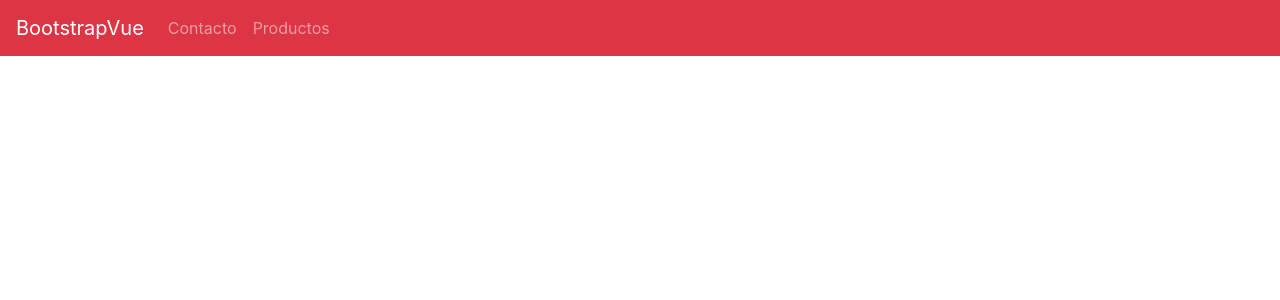
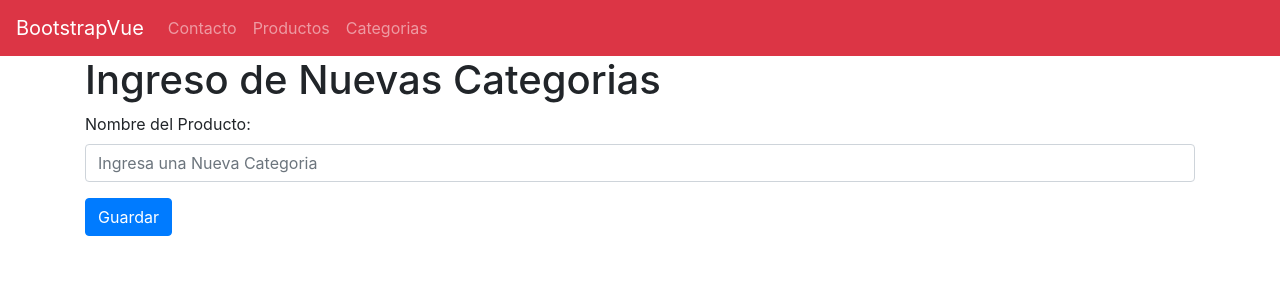
Before and after one commit to Inferno2094/aprendiendo_nuxt, a Nuxt app: page /categorias/crear in a window 1280 px wide. Shown: the top 300 px of the page. Built offline with nearby package versions, Linux system fonts and the light colour scheme.

Commit message:
Categorias

```diff
--- a/components/navbar.vue
+++ b/components/navbar.vue
@@ -16,6 +16,9 @@
                 <b-nav-item href="/productos">
                     Productos
                 </b-nav-item>
+                <b-nav-item href="/categorias">
+                    Categorias
+                </b-nav-item>
             </b-navbar-nav>
         </b-collapse>
     </b-navbar>
--- /dev/null
+++ b/pages/categorias/crear.vue
@@ -0,0 +1,54 @@
+<template>
+    <div class="container">
+        <div class="row">
+            <div class="col-sm-12">
+                <h1>Ingreso de Nuevas Categorias</h1>
+            </div>
+        </div>
+        <form name="frmdatos" @submit.prevent="guerdarCategoria">
+            <div class="row">
+                <div class="col-sm-12">
+                    <div class="form-group">
+                        <label for="categoria">Nombre del Producto:</label>
+                        <input type="text" class="form-control" v-model="form.categoria" placeholder="Ingresa una Nueva Categoria" name="categoria" id="categoria">
+                    </div>
+                </div>
+            </div>
+            <div class="row">
+                <div class="col-sm-12">
+                    <b-button v-if="guardado" type="submit" variant="primary">Guardar</b-button>
+                    <b-spinner v-if="guardando" label="Loading..."></b-spinner>
+                </div>
+            </div>
+        </form>
+    </div>
+</template>
+
+<script>
+
+import {db} from '../../services/firebase'
+
+export default {
+    data(){
+        return{
+            form: {
+                categoria: ''
+            },
+
+            guardado: true,
+            guardando: false,
+        }
+    },
+    methods: {
+        guerdarCategoria(){
+            this.guardado = false
+            this.guardando = true
+            db.collection("categorias").add(this.form).then(res => {
+                this.$router.push({
+                    path: "/categorias"
+                })
+            })
+        }
+    }
+}
+</script>
--- /dev/null
+++ b/pages/categorias/index.vue
@@ -0,0 +1,85 @@
+<template>
+  <div class="row mt-3">
+    <div class="col-sm-6">
+      <h2>listado de Categorias</h2>
+    </div>
+    <div class="col-sm-6">
+      <b-button class="primary" href="/categorias/crear">Nueva</b-button>
+    </div>
+    <div class="row mt-2">
+      <div class="col-sm-12">
+        <b-table
+          id="categorias"
+          responsive
+          striped
+          hover
+          :fields="fields"
+          :items="categorias"
+          :per-page="perPage"
+          :current-page="currentPage"
+          small
+        >
+          <template slot="acciones" slot-scope="data">
+            <b-button variant="success">Editar</b-button>
+            <b-button variant="danger" @click="eliminarCategoria(data.item.id)">Eliminar</b-button>
+          </template>
+        </b-table>
+        <b-pagination
+          v-model="currentPage"
+          :total-rows="rows"
+          :per-page="perPage"
+          aria-controls="categorias"
+        ></b-pagination>
+      </div>
+    </div>
+  </div>
+</template>
+
+<script>
+import { db } from "../../services/firebase";
+export default {
+  asyncData() {
+    return db
+      .collection("categorias")
+      .get()
+      .then(categoriasSnap => {
+        let categorias = [];
+        categoriasSnap.forEach(value => {
+          categorias.push({
+            id: value.id,
+            ...value.data()
+          });
+        });
+        return {
+          categorias,
+          perPage: 10,
+          currentPage: 1
+        };
+      });
+  },
+  data() {
+    return {
+      fields: ["categoria", "acciones"]
+    };
+  },
+  computed: {
+    rows() {
+      return this.categorias.length;
+    }
+  },
+  methods: {
+    eliminarCategoria(id) {
+      db.collection("categorias")
+        .doc(id)
+        .delete()
+        .then(() => {
+          let index;
+          this.categorias.map((value, key) => {
+            if (value.id == id) index = key;
+          });
+          this.categorias.splice(index, 1);
+        });
+    }
+  }
+};
+</script>
```
Also changed, not shown: pages/productos/index.vue (+0 -16 lines), pages/productos/main.js (deleted, +0 -49 lines).
